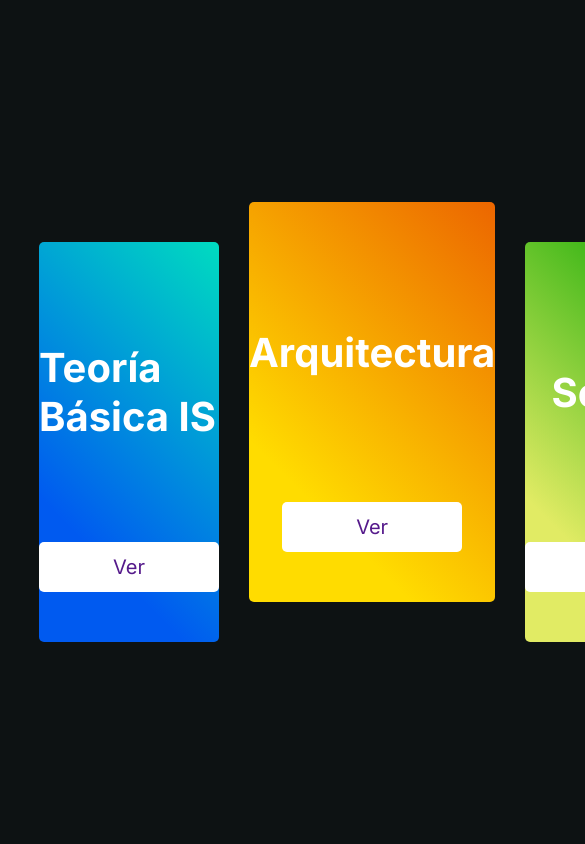
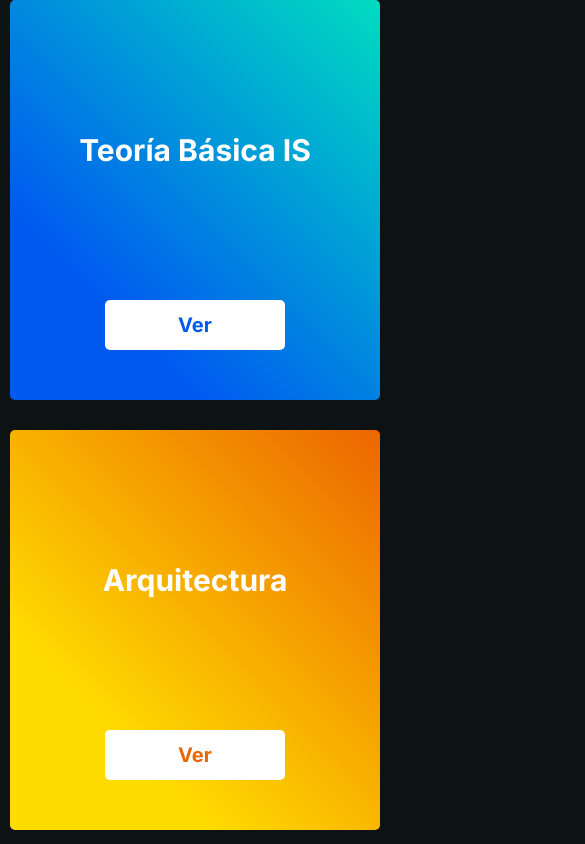
Before and after one commit to Amaukin/IS2_SCRUM_Ing_Software_Equipo, a plain HTML site: page index.html in a window 390 px wide. Shown: the top 844 px of the page, 585 px wide, since content can reach past the window. Drawn offline with Linux system fonts and the light colour scheme.

Commit message:
actualización index.html y styles.css

```diff
--- a/index.html
+++ b/index.html
@@ -4,7 +4,7 @@
     <meta charset="UTF-8">
     <meta http-equiv="X-UA-Compatible" content="IE=edge">
     <meta name="viewport" content="width=device-width, initial-scale=1.0">
-    <title>IS2-SCRUM</title>
+    <title>IS2_SCRUM_Ing_Software_Equipo</title>
     <link rel="stylesheet" href="/styles.css">
     <link rel="preconnect" href="https://fonts.googleapis.com">
     <link rel="preconnect" href="https://fonts.gstatic.com" crossorigin>
--- a/styles.css
+++ b/styles.css
@@ -17,11 +17,57 @@ body {
     column-gap: 30px;
 }
 
+@media (max-width: 1750px) {
+    .grid {
+        width: 90%;
+    }
+}
+
+@media (max-width: 1500px) {
+    .grid {
+        width: 95%;
+    }
+
+    .grid-item div {
+        font-size: 30px !important;
+    }
+}
+
+@media (max-width: 1100px) {
+    .grid {
+        grid-template-rows: repeat(4, 1fr);
+        grid-template-columns: 1fr;
+        row-gap: 30px;
+        margin: 0 auto;
+    }
+
+    .grid div {
+        top: 0px !important;
+    }
+
+    .container {
+        height: fit-content !important;
+    }
+
+    .grid-item {
+        width: 100%;
+    }
+}
+
 .grid .grid-item {
     background-color: white;
     height: 400px;
     position: relative;
     border-radius: 5px;
+    transition: 0.3s ease;
+}
+
+.grid-item:nth-child(odd):hover {
+    top: 10px !important;
+}
+
+.grid-item:nth-child(even):hover {
+    top: -30px !important;
 }
 
 .grid div:nth-child(even) {
@@ -69,4 +115,25 @@ body {
     margin: 0 auto;
     text-decoration: none;
     font-size: 20px;
+    font-weight: bold;
 }
+
+.button:hover {
+    background-color: rgba(255, 255, 255, 0);
+    border: 3px solid white;
+    color: white !important;
+}
+
+.grid-item1 .button {
+    color: #005af0;
+}
+
+.grid-item2 .button {
+    color: #ec6600;
+}
+.grid-item3 .button {
+    color: #09a600;
+}
+.grid-item4 .button {
+    color: #eb49e1;
+}
```
